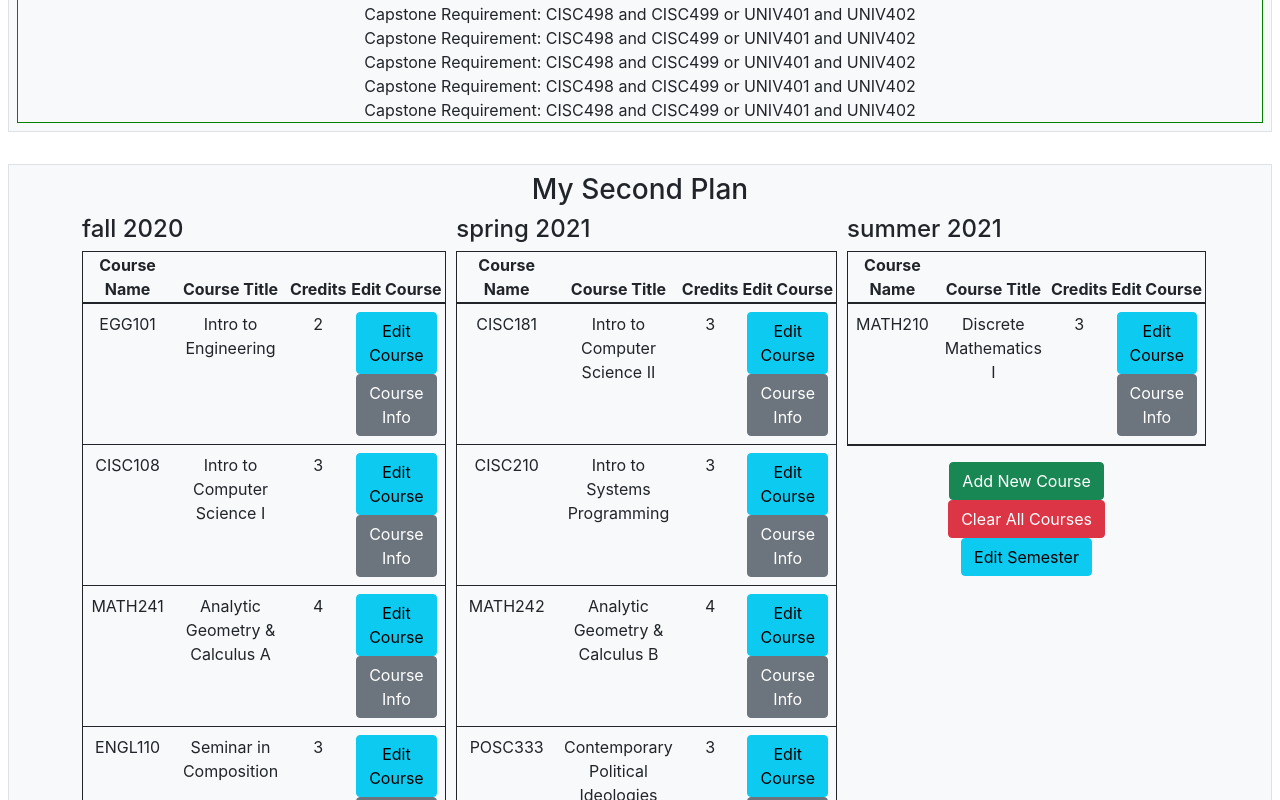
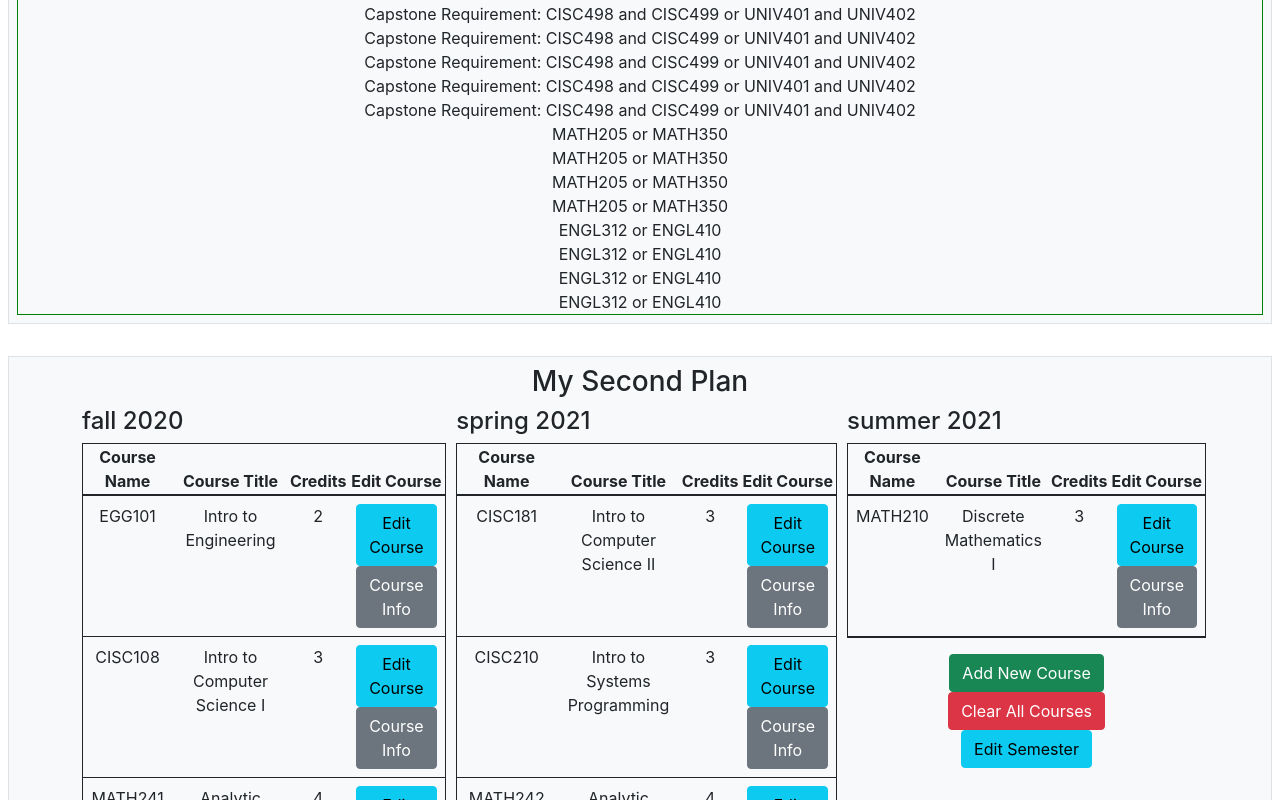
Before and after one commit to UD-CISC275-S22/cis-scheduler-team-18, a React (Create React App) app: page / in a window 1280 px wide. Shown: the part 4520-5320 px from the top of the page. Built offline with nearby package versions, Linux system fonts and the light colour scheme.

Commit message:
ENGL312 or ENGL410

```diff
--- a/src/components/CheckDegreeReqs.tsx
+++ b/src/components/CheckDegreeReqs.tsx
@@ -251,10 +251,48 @@ export function CheckDegreeReq({ plan }: { plan: Plan }): JSX.Element {
             ];
         }
     }
+
+    function checkMath(classes: Course[]) {
+        const MATH205 = classes.find(
+            (course: Course): boolean =>
+                course.code === "MATH205" || course.code === "MATH 205"
+        );
+        const MATH350 = classes.find(
+            (course: Course): boolean =>
+                course.code === "MATH350" || course.code === "MATH 350"
+        );
+
+        if (!MATH205 && !MATH350) {
+            missingRequirements = [
+                ...missingRequirements,
+                "MATH205 or MATH350"
+            ];
+        }
+    }
+
+    function checkEngl(classes: Course[]) {
+        const ENGL312 = classes.find(
+            (course: Course): boolean =>
+                course.code === "ENGL312" || course.code === "ENGL 312"
+        );
+        const ENGL410 = classes.find(
+            (course: Course): boolean =>
+                course.code === "ENGL410" || course.code === "ENGL 410"
+        );
+
+        if (!ENGL312 && !ENGL410) {
+            missingRequirements = [
+                ...missingRequirements,
+                "ENGL312 or ENGL410"
+            ];
+        }
+    }
     plan.semesters.map((sem: Semester) => checkBreadths(sem.courses));
     plan.semesters.map((sem: Semester) => checkMultiCultural(sem.courses));
     plan.semesters.map((sem: Semester) => checkDLE(sem.courses));
     plan.semesters.map((sem: Semester) => checkCapstone(sem.courses));
+    plan.semesters.map((sem: Semester) => checkMath(sem.courses));
+    plan.semesters.map((sem: Semester) => checkEngl(sem.courses));
     return (
         <div className="boxed">
             {missingRequirements.map((req: string) => (
```
